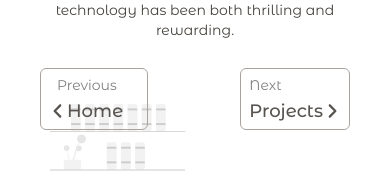
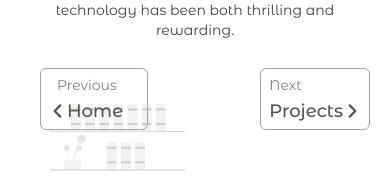
Before and after one commit to blossomobasi/blossoms-portfolio, a Next.js app: page /about in a window 390 px wide. Shown: the part 648-828 px from the top of the page. Built offline with nearby package versions, Linux system fonts and the light colour scheme.

Commit message:
Update styling in mobile

```diff
--- a/src/components/NextButton.tsx
+++ b/src/components/NextButton.tsx
@@ -24,7 +24,7 @@ const NextButton = () => {
     return (
         <Link
             href={nextPathname.toLocaleLowerCase()}
-            className={`fixed top-[calc(100%-8rem)] right-10 group border dark:border-stone-800 border-stone-400 hover:border-stone-500 py-1 px-2 rounded-md ${
+            className={`fixed top-[calc(100%-8rem)] md:right-10 right-5 dark:bg-[#0a0a0a] bg-white group border dark:border-stone-800 border-stone-400 hover:border-stone-500 py-1 px-2 rounded-md ${
                 pathname === "/contact" && "hidden"
             }`}
         >
```
